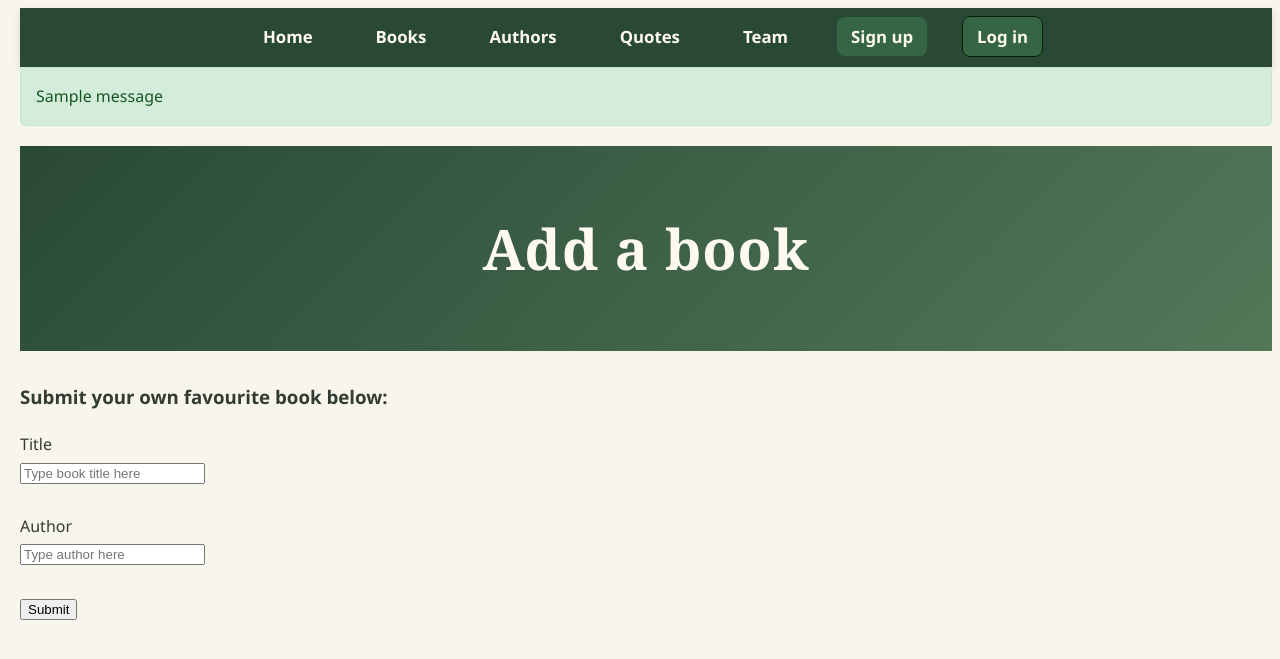
After one commit to alisonkieselack-prog/cloud_applications_unit_4, a Flask app: page /add_book in a window 1280 px wide. The commit adds this page. Shown: the top 659 px of the page. Run offline with Flask 3, Linux system fonts and the light colour scheme; one stand-in notice (Sample message) is shown.

Commit message:
new add book page and nav

```diff
--- a/app.py
+++ b/app.py
@@ -1,4 +1,4 @@
-from flask import Flask, render_template, request, redirect, session
+from flask import Flask, render_template, request, redirect, session, flash
 from database_connection import DatabaseConnection
 from book_repository import BookRepository
 from book import Book
@@ -28,10 +28,13 @@ def get_all_books():
     connection.connect()
     book_repository = BookRepository(connection)
     books = book_repository.all()
-    print(books)
     return render_template("books.html", books=books)
 
-@app.route('/books', methods=['POST'])
+@app.route('/add_book', methods=['GET'])
+def get_book_form():
+    return render_template("add_book_form.html")
+
+@app.route('/add_book', methods=['POST'])
 @login_required
 def create_book():
     connection = DatabaseConnection()
@@ -42,8 +45,8 @@ def create_book():
     book_details = request.form
     book = Book(None, book_details['title'], book_details['author'], "")
     book_repository.create(book)
-
-    return redirect("/books")
+    flash('Book successfully submitted!', 'success')
+    return redirect("/add_book")
 
 @app.route('/users/new', methods=["GET"])
 def get_signup_form():
--- a/login_required.py
+++ b/login_required.py
@@ -1,10 +1,11 @@
 from functools import wraps
-from flask import session, redirect
+from flask import session, redirect, flash
 
 def login_required(f):
     wraps(f)
     def decorated_function(*args, **kwargs):
         if "user_id" not in session:
+            flash('Please log in to submit a book.', 'fail')
             return redirect("/sessions/new")
         return f(*args, **kwargs)
     return decorated_function
--- a/static/styles.css
+++ b/static/styles.css
@@ -1,5 +1,4 @@
 
-/* ===== General page styling ===== */
 * {
     box-sizing: border-box;
 }
@@ -13,7 +12,6 @@ body {
     line-height: 1.7;
 }
 
-/* ===== Navigation menu ===== */
 nav.menu {
     background-color: #294936;
     padding: 15px 30px;
@@ -39,16 +37,20 @@ nav.menu a {
     transition: background-color 0.3s ease;
 }
 
+.auth-link a:hover {
+  background-color: #70a576;
+}
+
 nav.menu a:hover {
     background-color: #42684d;
 }
 
-/* ===== Main heading ===== */
 header {
     background: linear-gradient(135deg, #294936, #527858);
     color: #fffaf0;
     padding: 55px 20px;
     margin-bottom: 30px;
+    text-align: center;
 }
 
 h1 {
@@ -316,3 +318,48 @@ body:has(main ul) main > ul > li > ul > li::before {
   grid: 200px / 50% 50%;
   gap: 50px;
 }
+
+.auth-link:first-of-type {
+  margin-left: auto;
+}
+
+.auth-link a {
+  background-color: #366545;
+  color: white;
+  padding: 8px 16px;
+  border-radius: 5px;
+  text-decoration: none;
+  font-weight: bold;
+}
+
+.auth-link a:hover {
+  background-color: #70a576;
+}
+
+.alert-success {
+    background-color: #d4edda;
+    color: #155724;
+    padding: 15px;
+    border: 1px solid #c3e6cb;
+    border-radius: 5px;
+    margin-bottom: 20px;
+}
+
+.alert-fail {
+    background-color: #f8d7da;
+    color: #721c24;
+    padding: 15px;
+    border: 1px solid #f5c6cb;
+    border-radius: 5px;
+    margin-bottom: 20px;
+}
+
+.auth-link:first-of-type a {
+  background-color: #051f03;
+  color: white;
+}
+
+.auth-link:last-of-type a {
+  border: 1px solid #051f03;
+  color: ##051f03;
+}
--- /dev/null
+++ b/templates/add_book_form.html
@@ -0,0 +1,35 @@
+<!DOCTYPE html>
+<html lang="en">
+<head>
+    <meta charset="UTF-8">
+    <meta name="viewport" content="width=device-width, initial-scale=1.0">
+    <link rel="stylesheet" href="/static/styles.css">
+    <title>Add a book</title>
+</head>
+
+{% include 'header.html' %}
+
+{% with messages = get_flashed_messages(with_categories=true) %}
+    {% if messages %}
+        {% for category, message in messages %}
+            <div class="alert alert-{{ category }}">
+                {{ message }}
+            </div>
+        {% endfor %}
+    {% endif %}
+{% endwith %}
+
+<body>
+    <header><h1>Add a book</h1></header>
+    <section>
+<h3>Submit your own favourite book below:</h3>
+    <form class="book_submit" method="POST" action="/add_book">
+        <label for="title">Title</label><br>
+        <input type="text" name="title" placeholder="Type book title here"><br><br>
+        <label for="author">Author</label><br>
+        <input type="text" name="author" placeholder="Type author here"><br><br>
+        <input type="submit" value="Submit">
+    </form>
+</section>
+</body>
+</html>
--- /dev/null
+++ b/templates/header.html
@@ -0,0 +1,11 @@
+<nav class="menu">
+  <ol>
+    <li class="menu"><a href="/">Home</a></li>
+    <li class="menu"><a href="/books">Books</a></li>
+    <li class="menu"><a href="/authors">Authors</a></li>
+    <li class="menu"><a href="/quotes">Quotes</a></li>
+    <li class="menu"><a href="/team">Team</a></li>
+    <li class="menu auth-link"><a href="/users/new">Sign up</a></li>
+    <li class="menu auth-link"><a href="/sessions/new">Log in</a></li>
+  </ol>
+</nav>
--- a/templates/quotes.html
+++ b/templates/quotes.html
@@ -3,8 +3,10 @@
     <link rel="stylesheet" href="/static/styles.css">
 </head>
 
+{% include 'header.html' %}
+
 <body>
-    <h1>Inspiring Quotes</h1>
+    <header><h1>Inspiring Quotes</h1></header>
     <ol>
         <li>"It is never too late to be what you might have been." - George Eliot</li>
         <li>"You are never too old to set another goal or to dream a new dream." - C. S. Lewis</li>
```
Also changed, not shown: templates/base.html (added, +17 -0 lines), templates/books.html (+10 -10 lines), templates/index.html (+1 -7 lines), templates/login_form.html (+14 -1 lines), templates/signup_form.html (+5 -2 lines), templates/team.html (+10 -1 lines).
